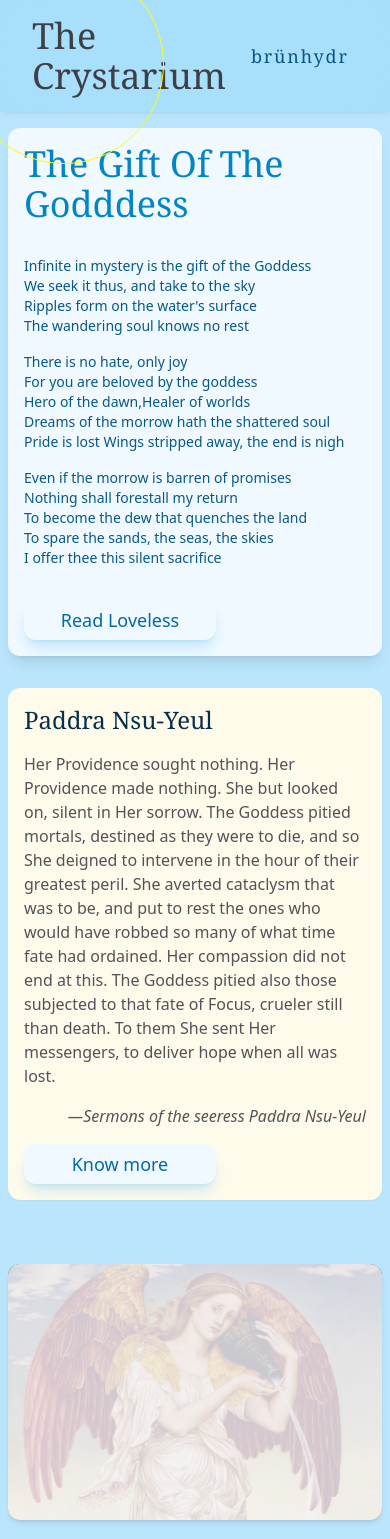
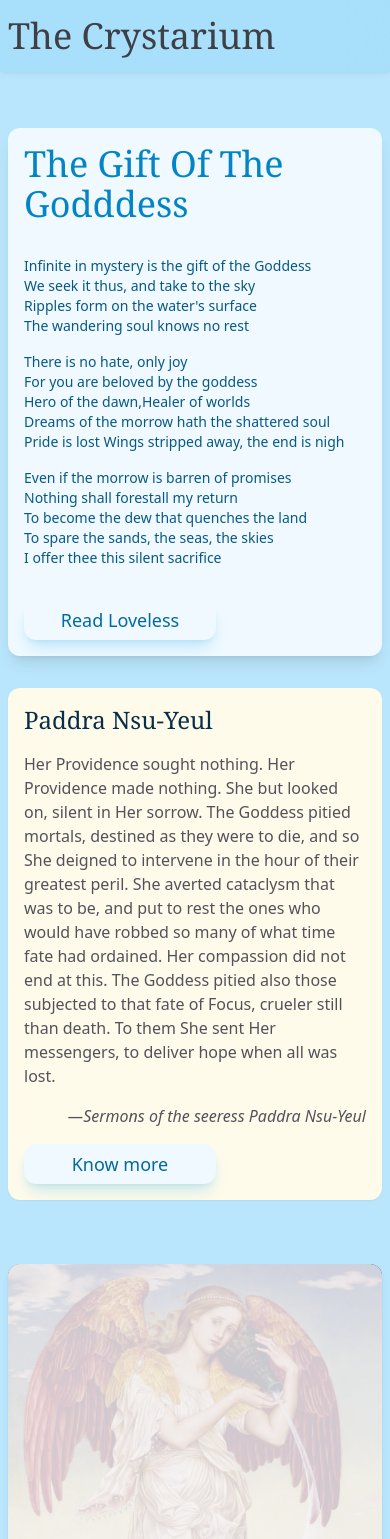
Before and after one commit to alexsandersouzafr/study-playground, a Next.js app: page / in a window 390 px wide. Shown: the top 1539 px of the page. Built offline with nearby package versions, Linux system fonts and the light colour scheme.

Commit message:
fea: section 2 responsiveness

```diff
--- a/components/cursor.tsx
+++ b/components/cursor.tsx
@@ -46,7 +46,7 @@ export default function Cursor() {
           "--y": `${y}px`,
         } as React.CSSProperties
       }
-      className="cursor"
+      className="cursor hidden md:block"
     />
   );
 }
--- a/components/navbar.tsx
+++ b/components/navbar.tsx
@@ -27,13 +27,14 @@ export default function Navbar() {
   return (
     <div className="fixed top-0 z-30 flex w-full flex-col items-center bg-sky-500/10 shadow-md shadow-sky-950/5 backdrop-blur-xl">
       <div
-        className="flex w-full items-center justify-between px-8 py-2"
+        className="flex w-full items-center justify-between px-2 py-2 lg:px-8"
         ref={nav}
       >
-        <h1 className="reveal-right rounded-xl py-2 font-serif text-4xl">
+        <h1 className="reveal-right shrink-0 rounded-xl py-2 font-serif text-4xl">
           The Crystarium
         </h1>
-        <nav className="flex items-center gap-10 font-serif text-lg text-sky-800">
+        <nav>
+          <ul className="hidden items-center gap-10 font-serif text-lg text-sky-800 lg:flex">
             {navItems.map((item, i) => (
               <li
                 key={i}
@@ -45,6 +46,7 @@ export default function Navbar() {
             <li className="list-none stroke-[1px]">
               <Sparkles />
             </li>
+          </ul>
         </nav>
       </div>
       <div className="line" />
--- a/components/section-1.tsx
+++ b/components/section-1.tsx
@@ -12,11 +12,19 @@ gsap.registerPlugin(ScrollTrigger);
 
 export default function Section1() {
   const container = useRef(null);
+
   useGSAP(
     () => {
       const intro = gsap.timeline();
       const mm = gsap.matchMedia();
-      mm.add("(max-width: 1024px)", () => {
+
+      gsap.fromTo(
+        container.current,
+        { opacity: 0 },
+        { opacity: 1, duration: 1 },
+      );
+
+      mm.add("(max-width: 1023px)", () => {
         const exitTrigger = {
           trigger: container.current,
           start: "75% top",
@@ -53,12 +61,7 @@ export default function Section1() {
         });
       });
 
-      gsap.fromTo(
-        container.current,
-        { opacity: 0 },
-        { opacity: 1, duration: 1 },
-      );
-
+      mm.add("(min-width:1024px)", () => {
         const exitTrigger = {
           trigger: container.current,
           start: "top top",
@@ -66,7 +69,6 @@ export default function Section1() {
           toggleActions: "play play reverse reverse", // onEnter, onLeave, onEnterBack, and onLeaveBack
           // markers: true,
         };
-
         gsap.to(".goddess", {
           scrollTrigger: exitTrigger,
           x: -50,
@@ -93,6 +95,7 @@ export default function Section1() {
           backgroundColor: "rgb(8, 47, 73)",
           duration: 2,
           ease: "power1",
+        });
       });
 
       intro
@@ -138,10 +141,10 @@ export default function Section1() {
   );
   return (
     <div
-      className="section flex flex-col gap-8 p-2 py-8 pt-32 opacity-0 *:rounded-xl lg:grid lg:h-screen lg:grid-cols-[4fr,4fr,1fr] lg:py-16 lg:pt-24 xl:px-8"
+      className="section flex flex-col gap-8 p-2 py-8 pt-32 opacity-0 *:rounded-xl lg:grid lg:grid-cols-[4fr,4fr,1fr] lg:py-16 lg:pt-24 xl:h-screen xl:px-8"
       ref={container}
     >
-      <div className="slide goddess flex h-full flex-col gap-8 border-zinc-600 bg-sky-50 p-4 text-sky-600 shadow-lg lg:p-8">
+      <div className="slide goddess flex h-full flex-col justify-between gap-8 border-zinc-600 bg-sky-50 p-4 text-sky-600 shadow-lg lg:p-8">
         <h1 className="slide font-serif text-4xl font-medium lg:text-5xl xl:text-7xl">
           The Gift Of The Godddess
         </h1>
@@ -181,8 +184,8 @@ export default function Section1() {
           <Button>Read Loveless</Button>
         </div>
       </div>
-      <div className="slide grid h-full grid-rows-[2fr,1fr] gap-16 text-sky-50 *:rounded-xl lg:gap-4 xl:grid-rows-[1fr,1fr]">
-        <div className="slide yeul flex h-max flex-col gap-4 overflow-hidden bg-amber-50 p-4 text-zinc-600 shadow-sm">
+      <div className="slide flex h-full flex-col gap-16 text-sky-50 *:rounded-xl lg:gap-4">
+        <div className="slide yeul flex h-max shrink-0 flex-col gap-4 overflow-hidden bg-amber-50 p-4 text-zinc-600 shadow-sm">
           <div className="slide flex items-center justify-between p-0 font-serif text-2xl text-sky-950">
             Paddra Nsu-Yeul
           </div>
@@ -204,7 +207,7 @@ export default function Section1() {
             <Button>Know more</Button>
           </div>
         </div>
-        <div className="slide picture relative overflow-hidden bg-zinc-200 shadow-md">
+        <div className="slide picture relative h-96 w-full overflow-hidden bg-zinc-200 shadow-md lg:h-full">
           <Image
             src="/goddess.jpg"
             fill
--- a/components/section-2.tsx
+++ b/components/section-2.tsx
@@ -43,20 +43,19 @@ export default function Section2() {
   return (
     <section
       ref={section2}
-      className="relative flex h-screen w-full justify-center overflow-hidden bg-sky-950"
+      className="relative flex h-screen w-full justify-center overflow-hidden bg-sky-950 pt-32 md:items-center xl:items-start"
     >
+      <h1 className="z-20 mt-40 w-[80%] text-center font-serif text-4xl text-sky-50 md:text-7xl lg:mt-0">
+        Believing in <span className="text-amber-300">Magic</span> can make you
+        strong.
+      </h1>
       <MagicCircle />
-      <h1 className="mt-40 w-[80%] text-center font-serif text-6xl text-sky-50">
-        Believing in <span className="text-amber-300">Magic</span> can
-        <br />
-        make you strong.
-      </h1>
     </section>
   );
 }
 
 const MagicCircle = () => (
-  <div className="absolute bottom-0 left-[50%] flex items-center justify-center">
+  <div className="absolute bottom-0 left-[50%] flex items-center justify-center opacity-10 md:opacity-15 xl:opacity-100">
     <Magic1 className="magic1 absolute animate-spin-slow text-sky-700" />
     <Magic2 className="magic2 absolute animate-spin-slow-2 text-sky-100" />
   </div>
```
Lines whose indentation alone changed are shown as unchanged.
